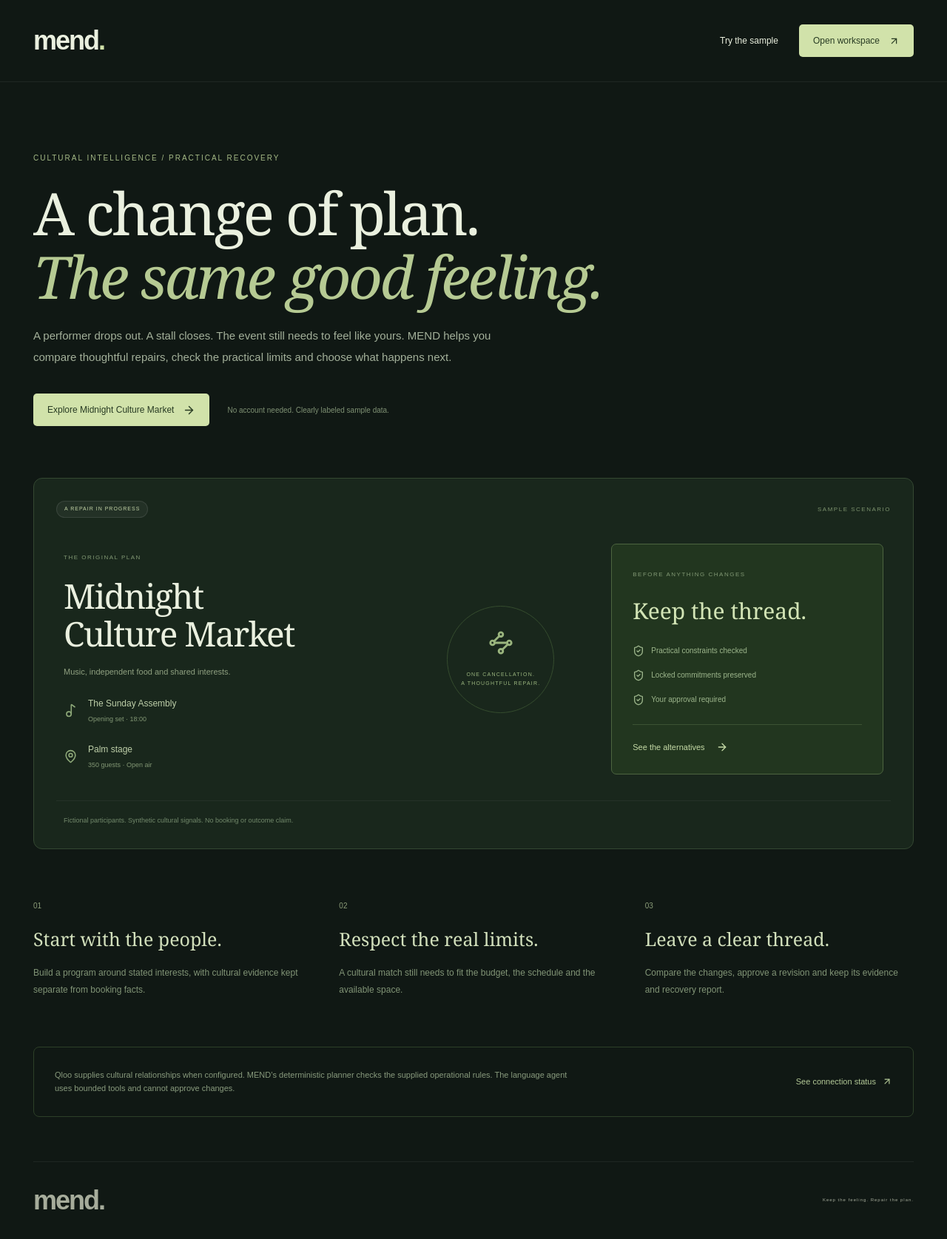
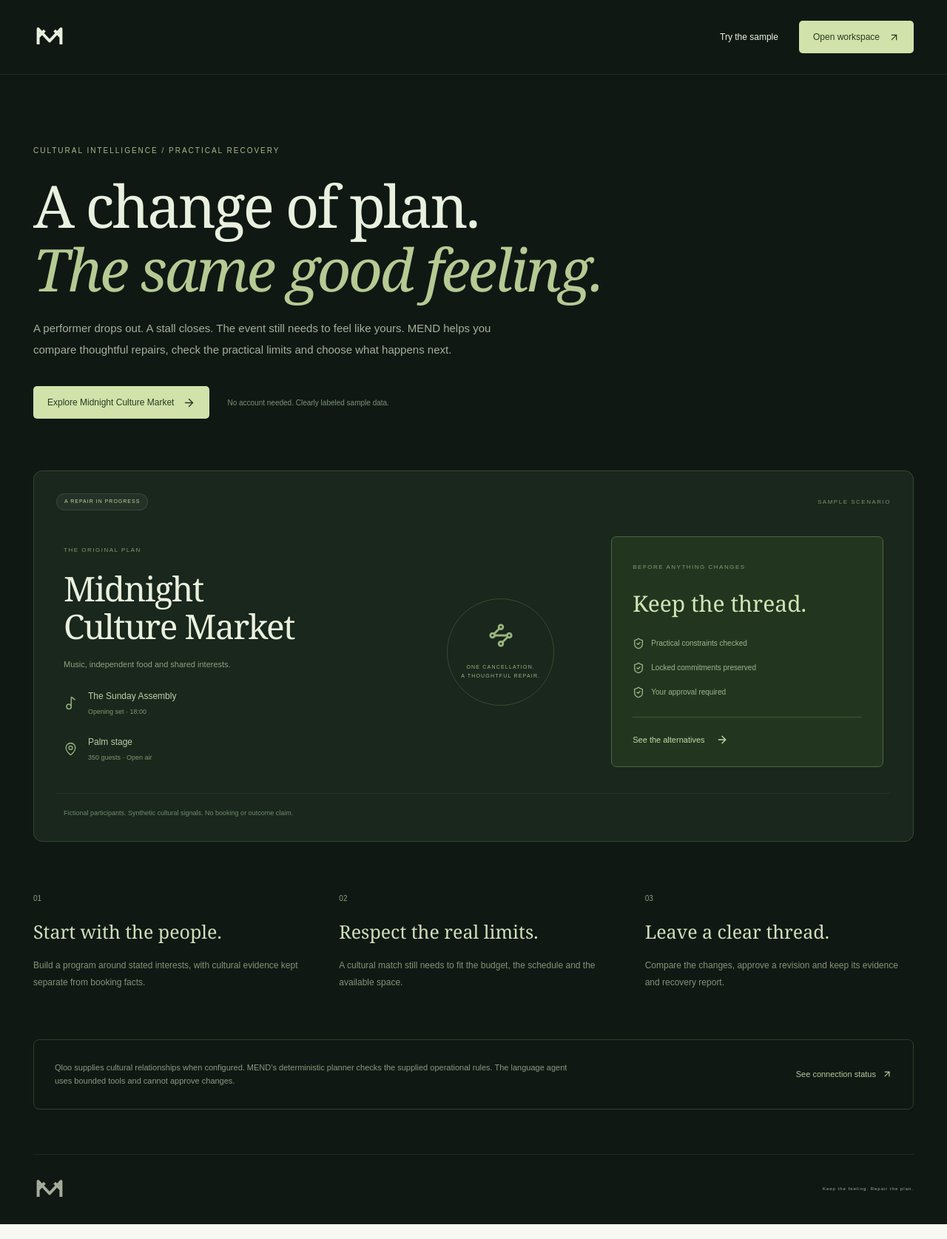
Before and after one commit to Tajudeeen/mend, a Next.js app: page / in a window 1280 px wide. Shown: the whole page at 74% size. Built offline with nearby package versions, Linux system fonts and the light colour scheme.

Commit message:
Restore the MEND symbol across navigation and footers

```diff
--- a/app/events/new/page.tsx
+++ b/app/events/new/page.tsx
@@ -2,6 +2,7 @@
 import { useRouter } from "next/navigation";
 
 import Link from "next/link";
+import MendMark from "@/components/mend/mark";
 import { useState } from "react";
 import { sampleEvent } from "@/lib/seed";
 import type { Brief } from "@/lib/model";
@@ -19,8 +20,8 @@ export default function NewEvent() {
   return (
     <div className="simple-page">
       <nav>
-        <Link href="/" className="landing-brand">
-          mend.
+        <Link href="/" className="landing-brand" aria-label="MEND home">
+          <MendMark />
         </Link>
         <Link href="/events">My events</Link>
       </nav>
--- a/app/events/page.tsx
+++ b/app/events/page.tsx
@@ -1,6 +1,7 @@
 "use client";
 
 import Link from "next/link";
+import MendMark from "@/components/mend/mark";
 import { useEffect, useState } from "react";
 import { ArrowRight, Plus, CalendarDays, Leaf } from "lucide-react";
 export default function Events() {
@@ -22,8 +23,8 @@ export default function Events() {
   return (
     <div className="simple-page">
       <nav>
-        <Link href="/" className="landing-brand">
-          mend.
+        <Link href="/" className="landing-brand" aria-label="MEND home">
+          <MendMark />
         </Link>
         <Link href="/settings">Account & connections</Link>
       </nav>
--- a/app/globals.css
+++ b/app/globals.css
@@ -102,11 +102,8 @@ small {
   font-weight: 600;
 }
 .brand > svg {
-  width: 38px;
-  height: 38px;
-}
-.brand-dot {
-  color: #879b62;
+  width: 44px;
+  height: 44px;
 }
 .workspace-label {
   font-size: 8px;
@@ -852,8 +849,8 @@ footer > span:last-child {
   letter-spacing: -1px;
 }
 .footer-brand svg {
-  width: 20px;
-  height: 20px;
+  width: 28px;
+  height: 28px;
 }
 .alert {
   display: flex;
@@ -3094,12 +3091,17 @@ footer > span:last-child {
   border-bottom: 1px solid #ffffff10;
 }
 .landing-brand {
-  font-size: 36px;
-  font-weight: 600;
-  letter-spacing: -2px;
-}
-.landing-brand > span {
-  color: #d1e2aa;
+  display: inline-flex;
+  align-items: center;
+  justify-content: center;
+  flex-shrink: 0;
+  width: 44px;
+  height: 44px;
+  color: inherit;
+}
+.landing-brand > svg {
+  width: 44px;
+  height: 44px;
 }
 .landing-nav > div {
   display: flex;
--- a/app/settings/page.tsx
+++ b/app/settings/page.tsx
@@ -2,6 +2,7 @@
 import { useRouter } from "next/navigation";
 
 import Link from "next/link";
+import MendMark from "@/components/mend/mark";
 import { useEffect, useState } from "react";
 export default function Settings() {
   const router = useRouter();
@@ -19,8 +20,8 @@ export default function Settings() {
   return (
     <div className="simple-page">
       <nav>
-        <Link href="/" className="landing-brand">
-          mend.
+        <Link href="/" className="landing-brand" aria-label="MEND home">
+          <MendMark />
         </Link>
         <Link href="/events">My events</Link>
       </nav>
--- a/app/workspace.tsx
+++ b/app/workspace.tsx
@@ -1,6 +1,7 @@
 "use client";
 
 import Link from "next/link";
+import MendMark from "@/components/mend/mark";
 import { useEffect, useState, useCallback } from "react";
 import {
   ArrowUpRight,
@@ -78,18 +79,6 @@ const money = (v: number) =>
     maximumFractionDigits: 0,
   }).format(v);
 const pct = (v: number) => Math.round(v * 100);
-function Mark() {
-  return (
-    <svg viewBox="0 0 40 40" fill="none" aria-hidden="true">
-      <path
-        d="M6 29V10l14 15 14-15v19M6 20l8-8m12 0 8 8"
-        stroke="currentColor"
-        strokeWidth="3.6"
-        strokeLinejoin="round"
-      />
-    </svg>
-  );
-}
 function SiteMap({
   doc,
   plan = doc.plan,
@@ -573,10 +562,7 @@ export default function Workspace({
     <div className="shell">
       <aside className={"sidebar " + (mobile ? "open" : "")}>
         <Link href="/" className="brand" aria-label="MEND home">
-          <Mark />
-          <span>
-            mend<span className="brand-dot">.</span>
-          </span>
+          <MendMark />
         </Link>
         <div className="workspace-label">THE ORGANIZER&apos;S WORKSPACE</div>
         <div className="event-switch">
@@ -1852,8 +1838,8 @@ export default function Workspace({
             </>
           )}
           <footer>
-            <span className="footer-brand">
-              <Mark /> mend.
+            <span className="footer-brand" role="img" aria-label="MEND">
+              <MendMark />
             </span>
             <span>Culture is the connection. Keep it together.</span>
             <span>
--- a/components/mend/landing.tsx
+++ b/components/mend/landing.tsx
@@ -1,4 +1,5 @@
 import Link from "next/link";
+import MendMark from "@/components/mend/mark";
 import {
   ArrowRight,
   ArrowUpRight,
@@ -11,8 +12,8 @@ export default function Landing() {
   return (
     <div className="landing">
       <nav className="landing-nav">
-        <Link className="landing-brand" href="/">
-          mend<span>.</span>
+        <Link className="landing-brand" href="/" aria-label="MEND home">
+          <MendMark />
         </Link>
         <div>
           <Link href="/demo">Try the sample</Link>
@@ -139,7 +140,9 @@ export default function Landing() {
         </section>
       </main>
       <footer>
-        <span className="landing-brand">mend.</span>
+        <span className="landing-brand" role="img" aria-label="MEND">
+          <MendMark />
+        </span>
         <span>Keep the feeling. Repair the plan.</span>
       </footer>
     </div>
--- /dev/null
+++ b/components/mend/mark.tsx
@@ -0,0 +1,12 @@
+export default function MendMark() {
+  return (
+    <svg viewBox="0 0 40 40" fill="none" aria-hidden="true" focusable="false">
+      <path
+        d="M6 29V10l14 15 14-15v19M6 20l8-8m12 0 8 8"
+        stroke="currentColor"
+        strokeWidth="3.6"
+        strokeLinejoin="round"
+      />
+    </svg>
+  );
+}
```
